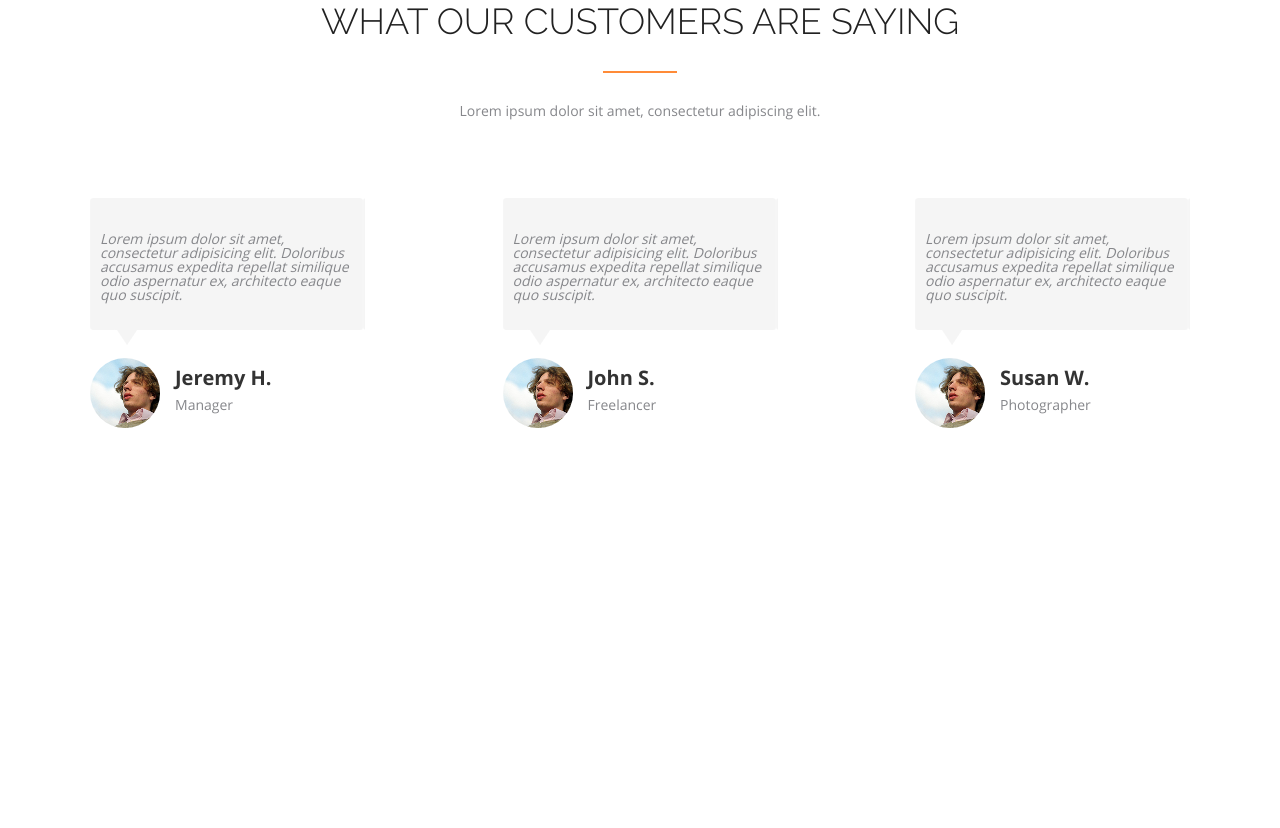
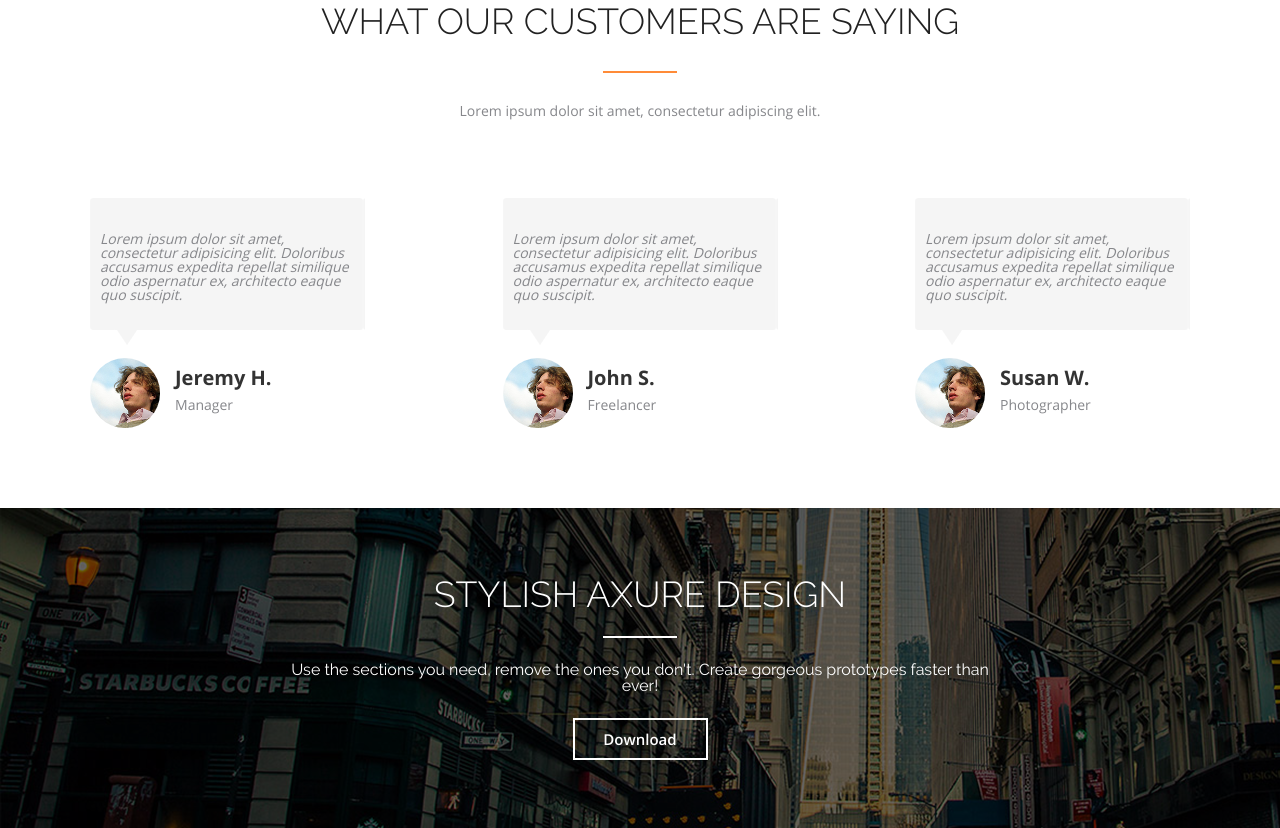
Before and after one commit to vicyarmots/axit, a plain HTML site: page index.html in a window 1280 px wide. Shown: the part 4022-4850 px from the top of the page. Before the commit the page ends 4530 px from the top, so only its background shows below. Drawn offline with Linux system fonts and the light colour scheme.

Commit message:
added-stylish-design__page

```diff
--- a/css/main.css
+++ b/css/main.css
@@ -793,6 +793,57 @@
   margin-left: 15px;
 }
 
+.stylish-design__page {
+  display: flex;
+  width: auto;
+  height: 320px;
+  background-image: url("../images/stylish-design__img.png");
+  background-color: black;
+  align-items: center;
+  justify-content: center;
+}
+
+.stylish-design__content {
+  display: flex;
+  height: 185px;
+  width: 735px;
+  justify-content: space-between;
+  align-items: center;
+  flex-direction: column;
+}
+
+.stylish-design__heading {
+  font-size: 36px;
+  font-family: "Raleway-Light";
+  color: rgba(255, 255, 255, 255);
+  text-transform: uppercase;
+}
+
+.stylish-design__divider {
+  width: 74px;
+  border-bottom: 2px solid white;
+}
+
+.stylish-design__desc{
+  font-size: 16px;
+  font-family: "Raleway-Regular";
+  color: rgba(255, 255, 255, 255);
+  text-align: center;
+
+
+
+}
+
+.stylish-design__button {
+  width: 135px;
+height: 42px;
+background: transparent;
+border: 2px solid white;
+color: white;
+font-family: "OpenSans-Semibold";
+font-size: 15px;
+}
+
 . @media screen and (max-width: 768px) {
 }
 
--- a/index.html
+++ b/index.html
@@ -309,9 +309,6 @@
                       </div>
                     </div>
                   </div>
-
-
-
                 </div>
                 <div class="customers-reviews__susan-profile">
                   <div class="customers-reviews__susan-review">
@@ -332,9 +329,19 @@
                       </div>
                     </div>
                   </div>
-
                 </div>
               </div>
+            </div>
+          </div>
+          <div class="stylish-design__page">
+            <div class="stylish-design__content">
+              <h1 class="stylish-design__heading">stylish axure design</h1>
+              <div class="stylish-design__divider"></div>
+              <p class="stylish-design__desc">
+                Use the sections you need, remove the ones you don't. Create
+                gorgeous prototypes faster than ever!
+              </p>
+              <button class="stylish-design__button">Download</button>
             </div>
           </div>
         </div>
```
Also changed, not shown: images/stylish-design__img.png (added). Lines whose indentation alone changed are shown as unchanged.
